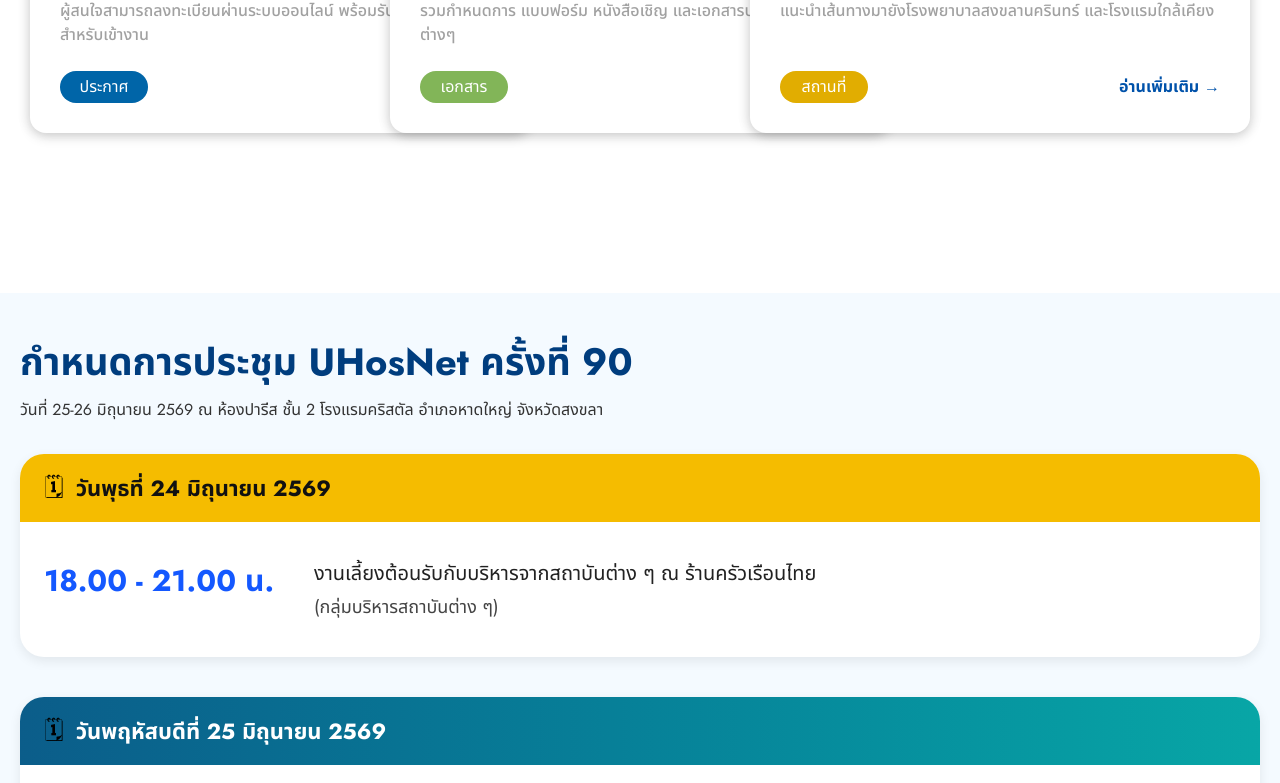
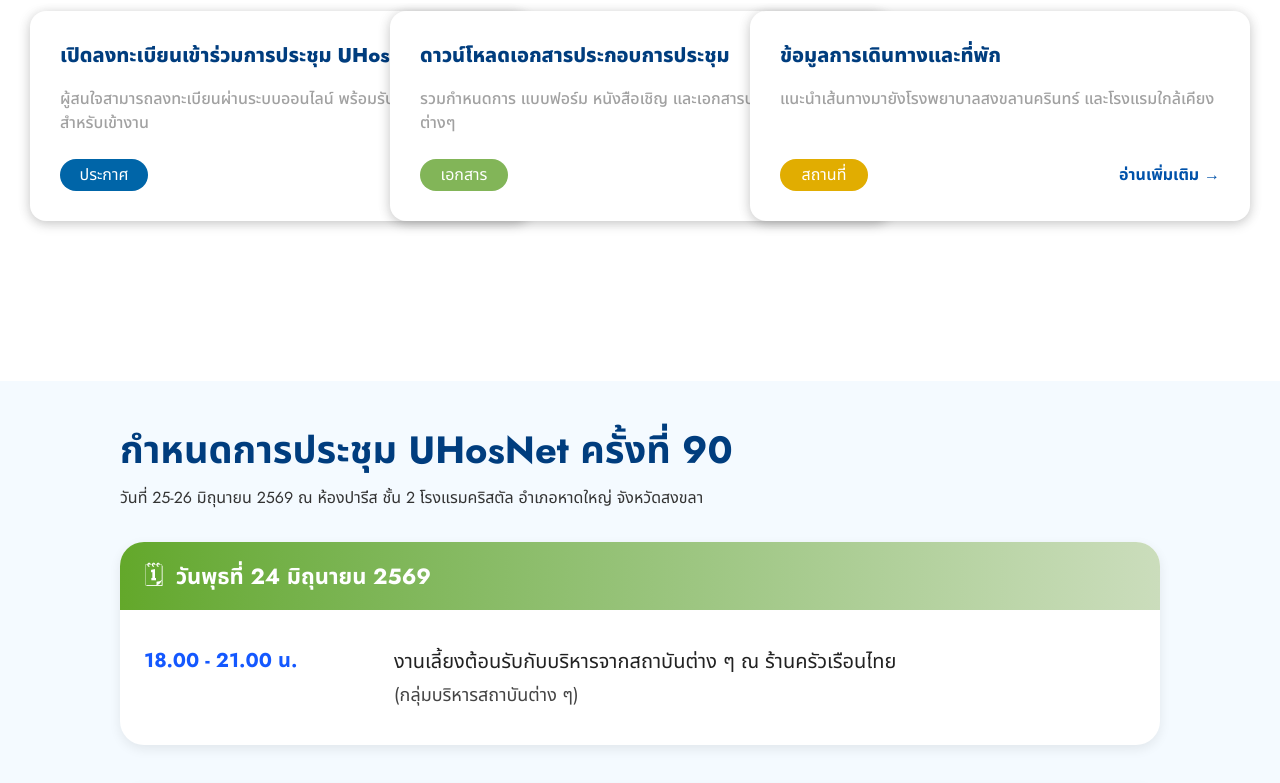
Before and after one commit to Dompsk/Uhosnet90, a Vue app: page /about in a window 1280 px wide. Shown: the part 1965-2748 px from the top of the page. Built offline with nearby package versions, Linux system fonts and the light colour scheme.

Commit message:
edit width of agenda and other height

```diff
--- a/src/App.vue
+++ b/src/App.vue
@@ -15,9 +15,7 @@
   <Nav />
   <Home />
   <About />
-  <!-- Placeholder sections with scroll anchors -->
-  <div id="agenda"></div>
-  <div id="speaker"></div>
+  <!-- Placeholder sections with scroll anchors (Removed to fix duplicate IDs) -->
   <News />
   <Agenda />
   <!-- <Speaker />  -->
--- a/src/components/Nav.vue
+++ b/src/components/Nav.vue
@@ -76,6 +76,7 @@
         <a @click.prevent="scrollToSection('home')" :class="['nav-link', activeSection === 'home' ? 'active-nav' : '']" href="#home">หน้าหลัก</a>
         <a @click.prevent="scrollToSection('about')" :class="['nav-link', activeSection === 'about' ? 'active-nav' : '']" href="#about">เกี่ยวกับ</a>
         <a @click.prevent="scrollToSection('news')" :class="['nav-link', activeSection === 'news' ? 'active-nav' : '']" href="#news">ข่าวประชาสัมพันธ์</a>
+        <a @click.prevent="scrollToSection('agenda')" :class="['nav-link', activeSection === 'agenda' ? 'active-nav' : '']" href="#agenda">กำหนดการ</a>
         <a @click.prevent="scrollToSection('uhosnet_group')" :class="['nav-link', activeSection === 'uhosnet_group' ? 'active-nav' : '']" href="#uhosnet_group">กลุ่มงาน</a>
         <a @click.prevent="scrollToSection('contact')" :class="['nav-link', activeSection === 'contact' ? 'active-nav' : '']" href="#contact">ติดต่อเรา</a>
         <router-link
@@ -94,8 +95,9 @@
         >
           <a @click.prevent="scrollToSection('home'); closeMenu()" href="#home" class="py-3 px-2 border-b border-gray-50 text-gray-700">หน้าหลัก</a>
           <a @click.prevent="scrollToSection('about'); closeMenu()" href="#about" class="py-3 px-2 border-b border-gray-50 text-gray-700">เกี่ยวกับ</a>
-          <a @click.prevent="scrollToSection('uhosnet_group'); closeMenu()" href="#agenda" class="py-3 px-2 border-b border-gray-50 text-gray-700">กำหนดการ</a>
           <a @click.prevent="scrollToSection('news'); closeMenu()" href="#news" class="py-3 px-2 border-b border-gray-50 text-gray-700">ข่าวประชาสัมพันธ์</a>
+          <a @click.prevent="scrollToSection('agenda'); closeMenu()" href="#agenda" class="py-3 px-2 border-b border-gray-50 text-gray-700">กำหนดการ</a>
+          <a @click.prevent="scrollToSection('uhosnet_group'); closeMenu()" href="#uhosnet_group" class="py-3 px-2 border-b border-gray-50 text-gray-700">กลุ่มงาน</a>
           <a @click.prevent="scrollToSection('contact'); closeMenu()" href="#contact" class="py-3 px-2 border-b border-gray-50 text-gray-700">ติดต่อเรา</a>
           <router-link
             @click="closeMenu"
@@ -142,7 +144,7 @@
 };
 
 // Highlight active section based on scroll position
-const sections = ['home', 'about', 'uhosnet_group', 'news', 'contact'];
+const sections = ['home', 'about', 'news', 'agenda', 'uhosnet_group', 'contact'];
 const onScroll = () => {
   const navHeight = document.querySelector('header')?.offsetHeight || 80;
   for (let i = sections.length - 1; i >= 0; i--) {
--- a/src/view/about/About.vue
+++ b/src/view/about/About.vue
@@ -1,7 +1,7 @@
 <template>
   <section id="about">
     <!-- container -->
-    <div class="flex flex-row justify-between items-center bg-[#f4faff] py-20 px-40">
+    <div class="flex flex-row justify-between items-center bg-[#f4faff] py-31 px-40">
         <!-- left site -->
         <div class="max-w-[600px]">
             <p class="text-[#008e00] font-bold text-[20px] mb-2 uppercase tracking-wide">ABOUT CONFERENCE</p>
--- a/src/view/agenda/Agenda.vue
+++ b/src/view/agenda/Agenda.vue
@@ -1,5 +1,6 @@
 <template>
-  <div class="w-full bg-[#F4FAFF] px-5 py-10 font-sans">
+  <section id="agenda">
+  <div class=" bg-[#F4FAFF] px-30 py-10">
     <!-- หัวข้อ -->
     <div class="mb-8">
       <h1 class="text-[38px] font-bold text-[#003D7E] mb-2">
@@ -17,20 +18,20 @@
       class="w-full bg-white rounded-[24px] overflow-hidden shadow-[0_4px_12px_rgba(0,0,0,0.08)] mb-10"
     >
       <!-- Header -->
-      <div class="bg-[#F5BC00] px-6 py-4 flex items-center gap-3">
-        <span class="text-[24px]">🗓</span>
+      <div class="bg-gradient-to-r from-[#63A82A] to-[#CBDDBC] px-6 py-4 flex items-center gap-3">
+        <span class="text-[24px] text-[#ffff]">🗓</span>
 
-        <h2 class="text-[22px] font-bold text-[#111]">
+        <h2 class="text-[22px] font-bold text-[#ffff]">
           วันพุธที่ 24 มิถุนายน 2569
         </h2>
       </div>
 
       <!-- Body -->
       <div
-        class="grid grid-cols-[250px_1fr] gap-5 px-6 py-9 items-start max-md:grid-cols-1"
+        class="grid grid-cols-[250px_1fr] px-6 py-9 items-start max-md:grid-cols-1"
       >
         <!-- เวลา -->
-        <div class="text-[30px] font-bold text-[#1458FF]">18.00 - 21.00 น.</div>
+        <div class="text-[20px] font-bold text-[#1458FF]">18.00 - 21.00 น.</div>
 
         <!-- รายละเอียด -->
         <div>
@@ -51,9 +52,9 @@
     >
       <!-- Header -->
       <div
-        class="bg-gradient-to-r from-[#0B5D8A] to-[#08A6A6] px-6 py-4 flex items-center gap-3"
+        class="bg-gradient-to-r from-[#DBB32C] to-[#E2CB81] px-6 py-4 flex items-center gap-3"
       >
-        <span class="text-[24px]">🗓</span>
+        <span class="text-[24px] text-white">🗓</span>
 
         <h2 class="text-[22px] font-bold text-white">
           วันพฤหัสบดีที่ 25 มิถุนายน 2569
@@ -253,8 +254,8 @@
       class="w-full bg-white rounded-[24px] overflow-hidden shadow-[0_4px_12px_rgba(0,0,0,0.08)] mt-10"
     >
       <!-- Header -->
-      <div class="bg-[#1F232B] px-6 py-4 flex items-center gap-3">
-        <span class="text-[24px]">🗓</span>
+      <div class="bg-gradient-to-r from-[#19528F] to-[#71AFD8] px-6 py-4 flex items-center gap-3">
+        <span class="text-[24px] text-white">🗓</span>
 
         <h2 class="text-[22px] font-bold text-white">
           วันศุกร์ที่ 26 มิถุนายน 2569
@@ -397,6 +398,7 @@
       </p>
     </div>
   </div>
+</section>
 </template>
 
 <script>
```
